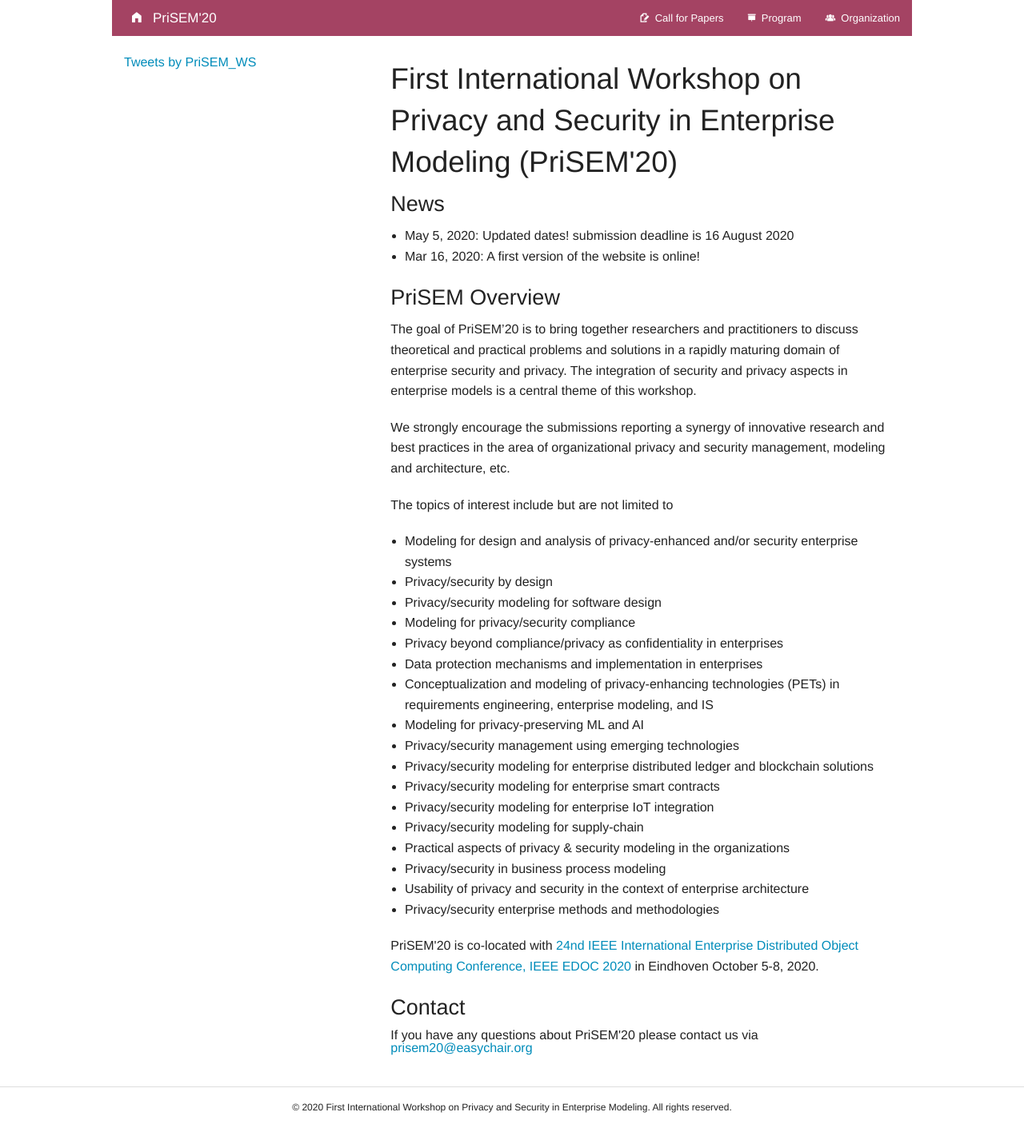
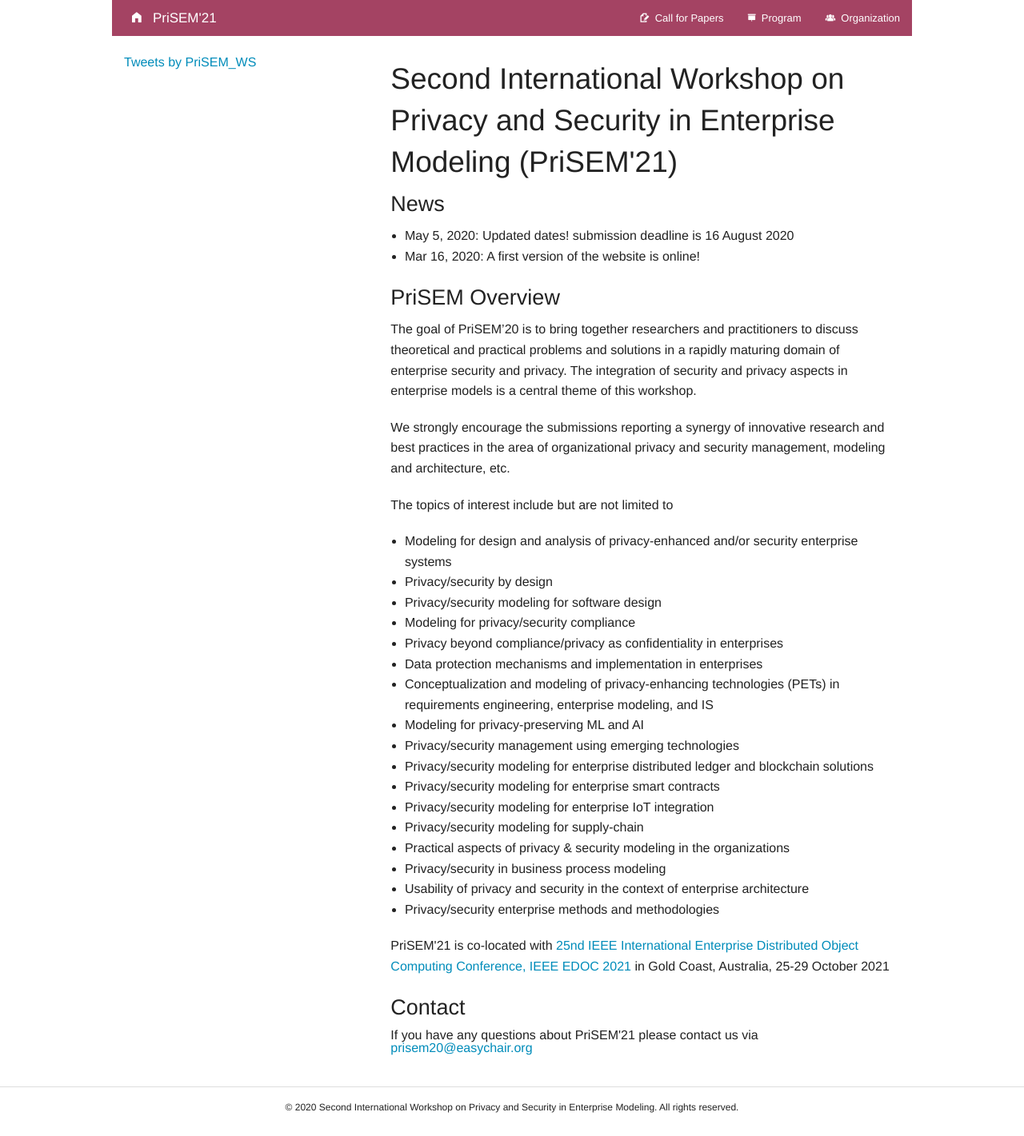
Before and after one commit to prisem-workshop/prisem-workshop.github.io, a Jekyll site: the page built from index.html, in a window 1280 px wide. Shown: the whole page at 80% size. Built offline with Jekyll 4.4.1, drawn with Linux system fonts in a browser that asks for light colours; comment, search, counter and statistics services are not loaded.

Commit message:
Update _config.yml

```diff
--- a/_config.yml
+++ b/_config.yml
@@ -1,8 +1,8 @@
 theme: jekyll-theme-minimal
-title: PriSEM'20
-name: First International Workshop on Privacy and Security in Enterprise Modeling
-description: <a href="http://www.edoc2020.org/" target="_blank">24nd IEEE International Enterprise Distributed Object Computing Conference, IEEE EDOC 2020</a> in Eindhoven October 5-8, 2020.
+title: PriSEM'21
+name: Second International Workshop on Privacy and Security in Enterprise Modeling
+description: <a href="http://www.edoc2020.org/" target="_blank">25nd IEEE International Enterprise Distributed Object Computing Conference, IEEE EDOC 2021</a> in Gold Coast, Australia, 25-29 October 2021
 logo: /assets/img/profile.jpeg
 twitter_username: PriSEM_WS
-email: nicolas.herbaut@univ-paris1.fr, blagovesta.pirelli at epfl.ch
+email: irina.rychkova@univ-paris1.fr, nicolas.herbaut@univ-paris1.fr, blagovesta.pirelli at epfl.ch
 future: true
```
